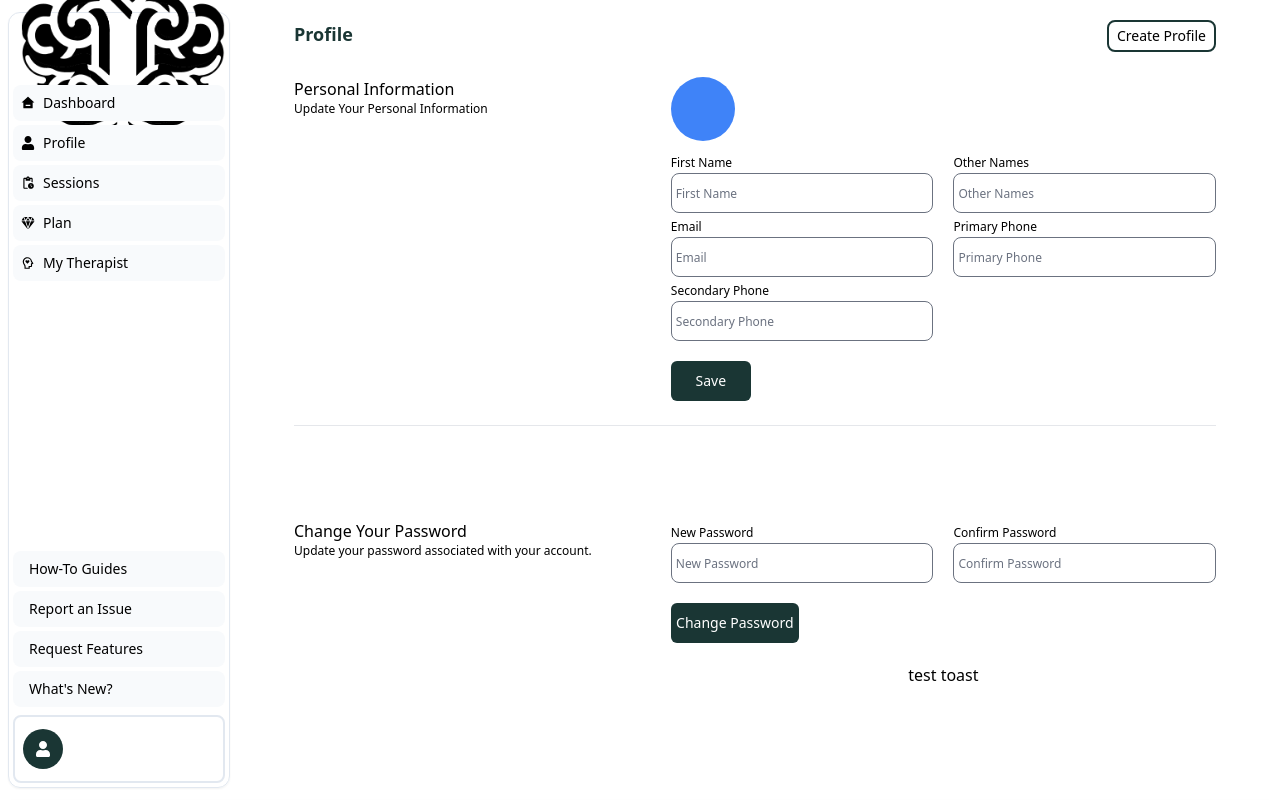
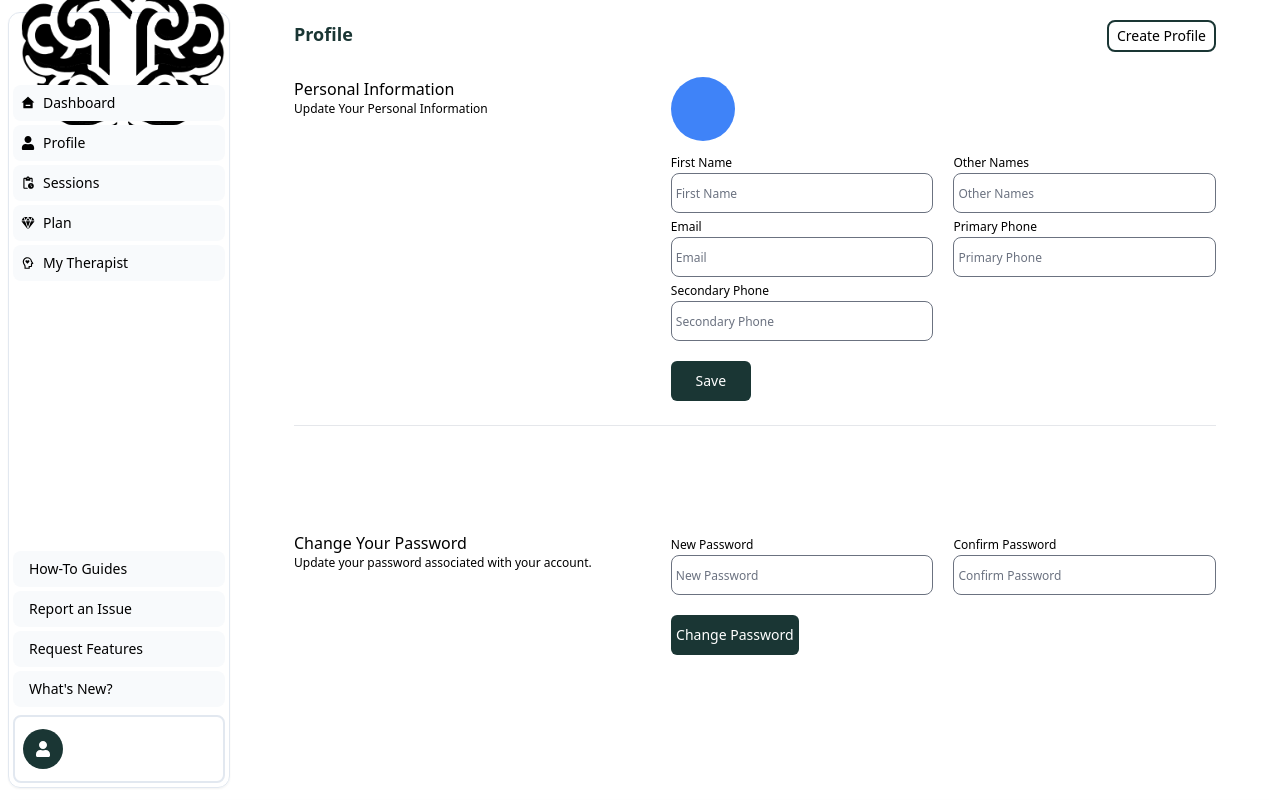
Before and after one commit to kkopoku/therapy-link, a Next.js app in the folder frontend/: page /profile in a window 1280 px wide. Shown: the top 800 px of the page. Built offline with nearby package versions, Linux system fonts and the light colour scheme; no server answers.

Commit message:
removed test toast

```diff
--- a/frontend/src/app/profile/page.tsx
+++ b/frontend/src/app/profile/page.tsx
@@ -137,8 +137,6 @@ export default function ProfilePage(){
                             <div className="max-w-32 py-5">
                                 <PrimaryButton>Change Password</PrimaryButton>
                             </div>
-
-                            <button onClick={triggerToast}>test toast</button>
                         </div>
 
                     </div>
```
